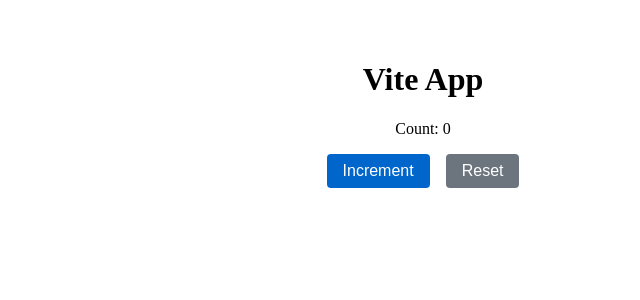
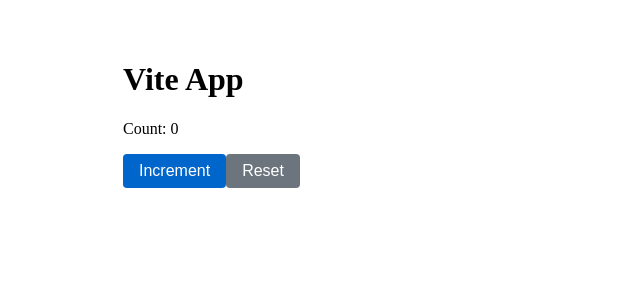
Before and after one commit to nikbrunner/template-react-vite-vitest, a React (Vite) app: page / in a window 1280 px wide. Shown: the top 300 px of the page, without its empty margins (217-857 px from the left). Built offline with nearby package versions, Linux system fonts and the light colour scheme.

Commit message:
style: remove unused button styles from App module

```diff
--- a/src/App.module.css
+++ b/src/App.module.css
@@ -2,12 +2,4 @@
     max-width: 600px;
     margin: 0 auto;
     padding: 2rem;
-    text-align: center;
 }
-
-.buttons {
-    display: flex;
-    gap: 1rem;
-    justify-content: center;
-    margin-top: 1rem;
-}
```
